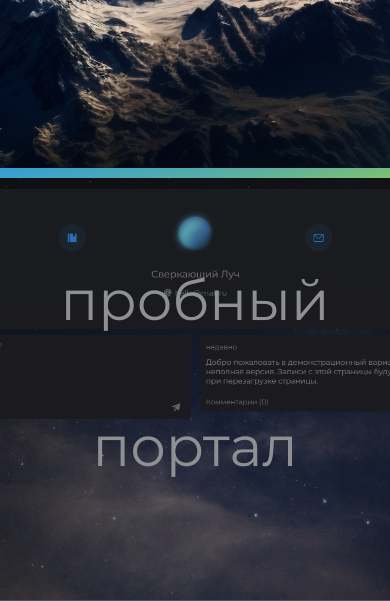
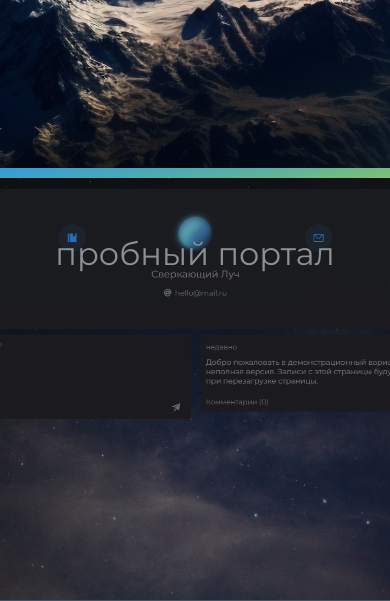
Before and after one commit to sverkausijluch/mk-special, a Django app: template templates/special/presentation.html in a window 390 px wide, with the pointer over the restyled element. Shown: the part 676-1277 px from the top of the page. Run offline with Django 3.2, Linux system fonts and the light colour scheme; the template is opened without the code that fills it, so the values that code supplies are empty; some libraries are stand-ins or nearby versions.

```diff
--- a/static/special/presentation/style.css
+++ b/static/special/presentation/style.css
@@ -313,6 +313,18 @@ body {
 		background-size: 500% auto;
 	}
 
+	.demo-section .demo-cover:hover .demo-show-info h2 {
+		line-height: 1.6em;
+		font-size: 2em;
+		font-weight: 400;
+		background: rgb(204,206,209,1);
+		-webkit-background-clip: text;
+		background-clip: text;
+		-webkit-text-fill-color: transparent;
+		text-fill-color: transparent;
+		background-size: 500% auto;
+	}
+
 	.description-list p {
 		width: 100%;
 		margin-top: 10px;
```
